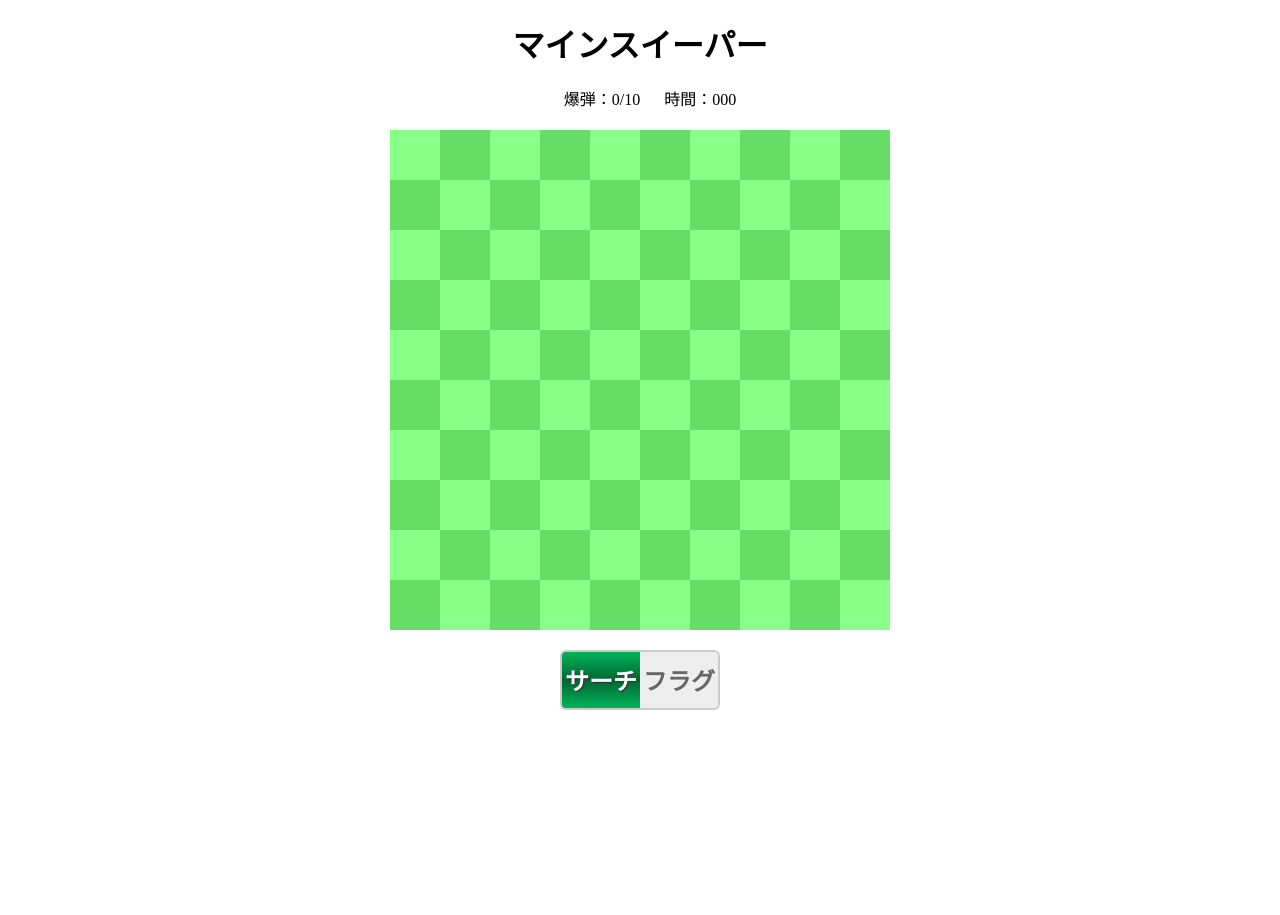
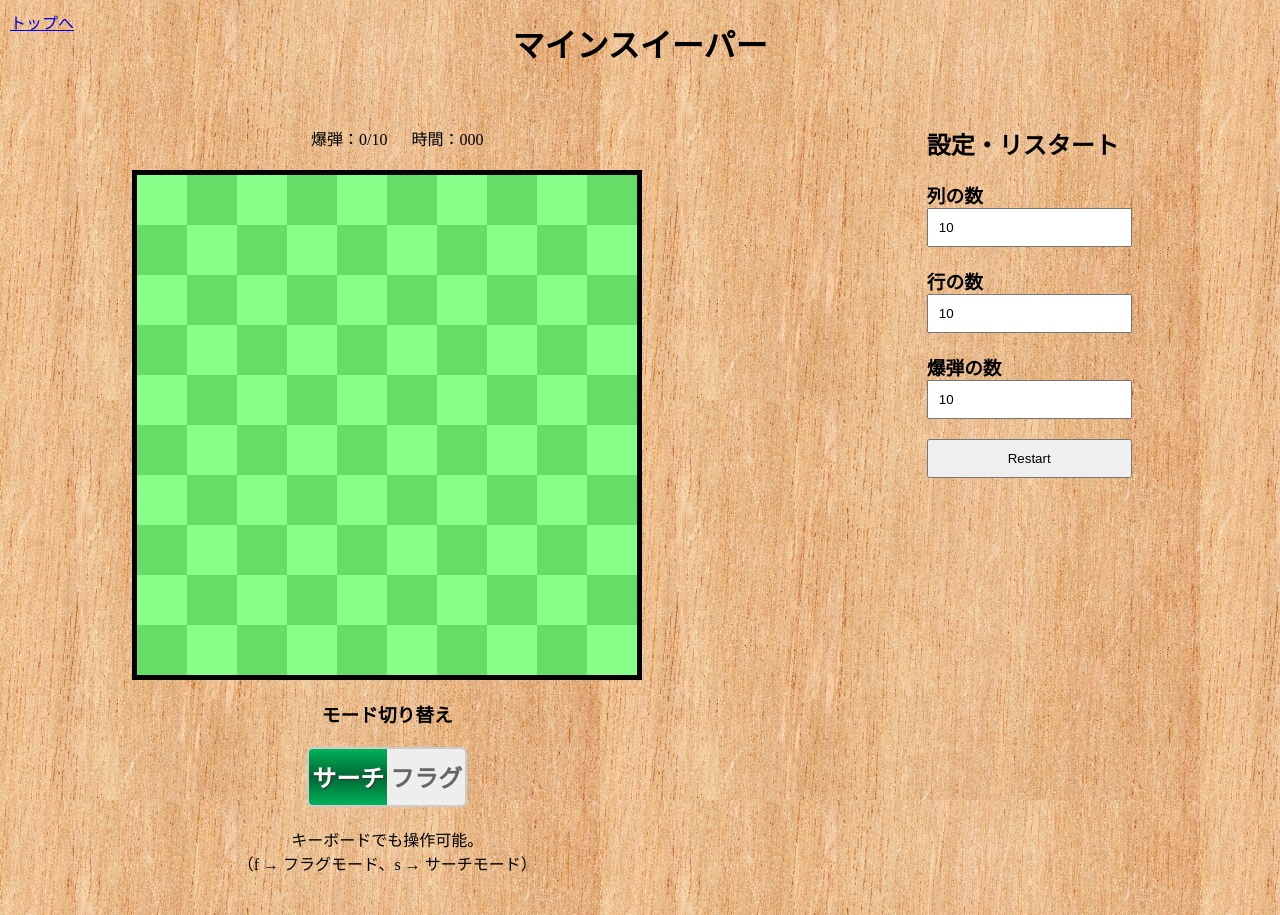
Before and after one commit to zuisho-1848-o/game-world, a plain HTML site: page docs/games/mineSweeper/index.html in a window 1280 px wide. Before the commit the page ends 800 px from the top, so only its background shows below. Drawn offline with Linux system fonts and the light colour scheme.

Commit message:
マインスイーパー一旦完成

```diff
--- a/docs/games/mineSweeper/index.html
+++ b/docs/games/mineSweeper/index.html
@@ -1,5 +1,6 @@
 <!DOCTYPE html>
 <html lang="ja">
+
 <head>
     <meta charset="UTF-8">
     <meta http-equiv="X-UA-Compatible" content="IE=edge">
@@ -8,11 +9,16 @@
     <link rel="stylesheet" href="../../style.css">
     <link rel="stylesheet" href="./mineSweeper.css">
 </head>
+
 <body>
     <header></header>
 
     <main>
+        <div id="backToTop"><a href="../../">トップへ</a></div>
         <h1>マインスイーパー</h1>
+
+        <section id="gameRelated">
+
             <section id="game">
                 <div id="gameHeader">
                     <span id="flagArea" class="flagTimeArea"></span>
@@ -23,13 +29,37 @@
                     </span>
                 </div>
                 <canvas id="gameCanvas"></canvas>
-            <div class="modeArea">
-                <span>モード切り替え</span>
+
+                <div id="modeArea">
+                    <h3>モード切り替え</h3>
+                    <div class="modeToggle">
                         <input type="radio" class="modeRadio" name="modeRadio" id="searchMode" value="search" checked="">
                         <label for="searchMode">サーチ</label>
                         <input type="radio" class="modeRadio" name="modeRadio" id="flagMode" value="flag">
                         <label for="flagMode">フラグ</label>
                     </div>
+                    <span>キーボードでも操作可能。<br>（f → フラグモード、s → サーチモード）</span>
+                </div>
+            </section>
+
+            <section id="settings">
+                <h2>設定・リスタート</h2>
+                <div id="columnNumArea">
+                    <h3>列の数</h3>
+                    <input type="number" name="columnNum" id="columnNum" value="10">
+                </div>
+                <div id="browNumArea">
+                    <h3>行の数</h3>
+                    <input type="number" name="rowNum" id="rowNum" value="10">
+                </div>
+                <div id="bombNumArea">
+                    <h3>爆弾の数</h3>
+                    <input type="number" name="bomNum" id="bomNum" value="10">
+                </div>
+
+                <input type="button" name="restartBtn" id="restartBtn" value="Restart">
+            </section>
+
         </section>
     </main>
 
@@ -37,4 +67,5 @@
 </body>
 <script src="../../main.js"></script>
 <script src="./mineSweeper.js"></script>
+
 </html>
--- a/docs/games/mineSweeper/mineSweeper.css
+++ b/docs/games/mineSweeper/mineSweeper.css
@@ -1,3 +1,13 @@
+
+input[type="button"] {
+    cursor: pointer;
+}
+
+#gameRelated {
+    display: flex;
+    justify-content: space-around;
+}
+
 #gameHeader {
     margin: 20px auto;
     text-align: center;
@@ -8,21 +18,33 @@
 }
 
 
+#game {
+    overflow: scroll;
+    padding: 20px;
+}
+
+
 
 #gameCanvas {
     width: 500px;
     height: 500px;
     margin: auto;
     display: block;
+    border: 5px black solid;
 }
 
 
+
+#modeArea {
+    text-align: center;
+    margin: 20px auto;
+}
 
 
 /* https://webparts.cman.jp/button/onoff/ */
 
 /* === ボタンを表示するエリア ============================== */
-.modeArea {
+.modeToggle {
     position: relative;
     margin: auto;
     width: 160px;
@@ -31,12 +53,12 @@
 }
 
 /* === ラジオボタン ======================================== */
-.modeArea input[type="radio"] {
+.modeToggle input[type="radio"] {
     display: none;
 }
 
 /* === ラジオボタンのラベル（標準） ======================== */
-.modeArea label {
+.modeToggle label {
     display: block;
     position: absolute;
     top: 0;
@@ -52,7 +74,7 @@
 }
 
 /* === ON側のラジオボタンのラベル（標準） ================== */
-.modeArea #searchMode+label {
+.modeToggle #searchMode+label {
     right: 50%;
     border-radius: 6px 0 0 6px;
     background: #eee;
@@ -61,14 +83,14 @@
 }
 
 /* === ON側のラジオボタンのラベル（ONのとき） ============== */
-.modeArea #searchMode:checked+label {
+.modeToggle #searchMode:checked+label {
     background: linear-gradient(180deg, #00b359, #006633, #00b359);
     color: #fff;
     text-shadow: 1px 1px 1px #333;
 }
 
 /* === OFF側のラジオボタンのラベル（標準） ================ */
-.modeArea #flagMode+label {
+.modeToggle #flagMode+label {
     left: 50%;
     border-radius: 0 6px 6px 0;
     background: #eee;
@@ -77,9 +99,26 @@
 }
 
 /* === OFF側のラジオボタンのラベル（OFFのとき） ============= */
-.modeArea #flagMode:checked+label {
+.modeToggle #flagMode:checked+label {
     /* background: linear-gradient(175deg, #ccc, #999, #ccc); */
     background: linear-gradient(180deg, #b30059, #660033, #b30059);
     color: #fff;
     text-shadow: 1px 1px 1px #333;
 }
+
+
+
+#settings {
+    margin: 20px;
+    padding: 20px;
+    min-width: 150px;
+}
+
+#settings div {
+    margin: 20px auto;
+}
+
+#settings input {
+    width: 90%;
+    padding: 10px;
+}
--- a/docs/games/mineSweeper/mineSweeper.js
+++ b/docs/games/mineSweeper/mineSweeper.js
@@ -35,7 +35,9 @@ class Cell {
         }
     }
 
-    // 設置成功→"set", 削除成功→"removed", 失敗→false を返す。
+    /**
+     * 設置成功→"set", 削除成功→"remove", 失敗→false を返す。
+     */
     tryToggleFlag() {
         if (this.state == "close") {
             this.state = "flag";
@@ -58,25 +60,30 @@ class Game {
         // 非同期だからロードを待った方がいいかも。
         this.loadImages();
 
+        this.canvas = document.querySelector(canvasID);
+        this.ctx = this.canvas.getContext("2d");
+
         this.rowNum = rowNum;
         this.columnNum = columnNum;
         this.bombNum = bombNum;
         this.cellSize = cellSize;
 
-        this.canvas = document.querySelector(canvasID);
-        this.ctx = this.canvas.getContext("2d");
-        this.width = cellSize * rowNum;
-        this.height = cellSize * columnNum;
+        this.width = cellSize * columnNum;
+        this.height = cellSize * rowNum;
         this.canvas.width = this.width;
         this.canvas.height = this.height;
+        this.canvas.style.width = this.width + "px";
+        this.canvas.style.height = this.height + "px";
+
 
         this.gameState = "ready" // "run", "clear", "over"
+        this.cursorType = "search" // "flag";
         this.flagNum = 0;
         this.time = 0;
+
         this.closeColor = ["#88ff88", "#66dd66"];
         this.openColor = ["#E19661", "#806C68"];
 
-        this.cursorType = "search" // "flag";
 
         this.flagNumSpan = document.querySelector(flagNumSpanID);
         this.bombNumSpan = document.querySelector(bombNumSpanID);
@@ -87,10 +94,38 @@ class Game {
         this.bombNumSpan.innerHTML = bombNum;
     }
 
+
+    restart(rowNum, columnNum, bombNum, cellSize) {
+        // cancelAnimationFrame(this.animationFrameID);
+        clearInterval(this.calcTimeIntervalID);
+
+        this.rowNum = rowNum;
+        this.columnNum = columnNum;
+        this.bombNum = bombNum;
+        this.cellSize = cellSize;
+
+        this.width = cellSize * columnNum;
+        this.height = cellSize * rowNum;
+        this.canvas.width = this.width;
+        this.canvas.height = this.height;
+        this.canvas.style.width = this.width + "px";
+        this.canvas.style.height = this.height + "px";
+
+        this.gameState = "ready" // "run", "clear", "over"
+        this.cursorType = "search" // "flag";
+
+        this.flagNum = 0;
+        this.time = 0;
+
+        this.field = this.initField();
+        // this.animationFrameID = requestAnimationFrame(this.update.bind(this));
+    }
+
+
     init() {
         // field[y][x] でアクセス。
         this.field = this.initField();
-        requestAnimationFrame(this.update.bind(this));
+        this.animationFrameID = requestAnimationFrame(this.update.bind(this));
         this.canvas.addEventListener("click", (e) => {
             const { canvasX, canvasY } = this.clickEventToCanvasXY(e);
             this.handleClick(canvasX, canvasY);
@@ -148,6 +183,7 @@ class Game {
         this.createField(clickedCellRow, clickedCellColumn);
         this.startTime = new Date().getTime();
         this.time = 0;
+        this.flagNum = 0;
         this.calcTimeIntervalID = setInterval(this.calcTime.bind(this), 200);
         this.gameState = "run";
     }
@@ -168,7 +204,7 @@ class Game {
     }
 
     setBomb(clickedCellRow, clickedCellColumn) {
-        const clickedCellNum = clickedCellRow * columnNum + clickedCellColumn;
+        const clickedCellNum = clickedCellRow * this.columnNum + clickedCellColumn;
         console.log(clickedCellNum);
         const randInts = pickN(0, this.rowNum * this.columnNum - 2, this.bombNum);
 
@@ -311,6 +347,7 @@ class Game {
 
     updateTime() {
         const second = msToSecond(this.time);
+        if(second > 999) second = 999;
         this.timeSpan.innerHTML = ("000" + second).slice(-3);
     }
 
@@ -430,6 +467,7 @@ class Game {
 
 }
 
+
 const rowNum = 10;
 const columnNum = 10;
 const bombNum = 10;
@@ -437,6 +475,8 @@ const cellSize = 500 / rowNum;
 
 const game = new Game(rowNum, columnNum, bombNum, "#gameCanvas", cellSize, "#flagNum", "#bombNum", "#time", "#searchMode", "#flagMode");
 game.init();
+
+
 
 const radioBtns = document.querySelectorAll(`input[type='radio'][name='modeRadio']`);
 
@@ -452,6 +492,7 @@ for (let target of radioBtns) {
     });
 }
 
+
 document.addEventListener("keyup", (e) => {
     if(e.key == "f") {
         game.changeMode("flag");
@@ -459,3 +500,18 @@ document.addEventListener("keyup", (e) => {
         game.changeMode("search");
     }
 })
+
+
+
+const columnNumInput = document.querySelector("#columnNum");
+const rowNumInput = document.querySelector("#rowNum");
+const bombNumInput = document.querySelector("#bomNum");
+const restartBtn = document.querySelector("#restartBtn");
+
+restartBtn.addEventListener("click", () => {
+    let columnNum = Math.abs(Math.floor(columnNumInput.value)) || 10;
+    let rowNum = Math.abs(Math.floor(rowNumInput.value)) || 10;
+    let bombNum = Math.abs(Math.floor(bombNumInput.value)) || Math.floor((columnNum * rowNumInput) / 10);
+    console.log(columnNum, rowNum, bombNum);
+    game.restart(columnNum, rowNum, bombNum, 50);
+})
--- a/docs/style.css
+++ b/docs/style.css
@@ -3,12 +3,29 @@
     padding: 0;
     text-decoration: none;
     list-style: none;
+    box-sizing: content-box;
+}
+
+body {
+    background: url("./images/background.jpg");
 }
 
 h1 {
     text-align: center;
     margin: 20px;
 }
+
+#backToTop {
+    position: fixed;
+    top: 10px;
+    left: 10px;
+}
+
+#backToTop a {
+    text-decoration: underline;
+}
+
+
 
 #games {
     margin: 20px auto;
```
Also changed, not shown: README.md, docs/images/background.jpg (added), docs/images/background_koi.webp (added). Lines whose indentation alone changed are shown as unchanged.
